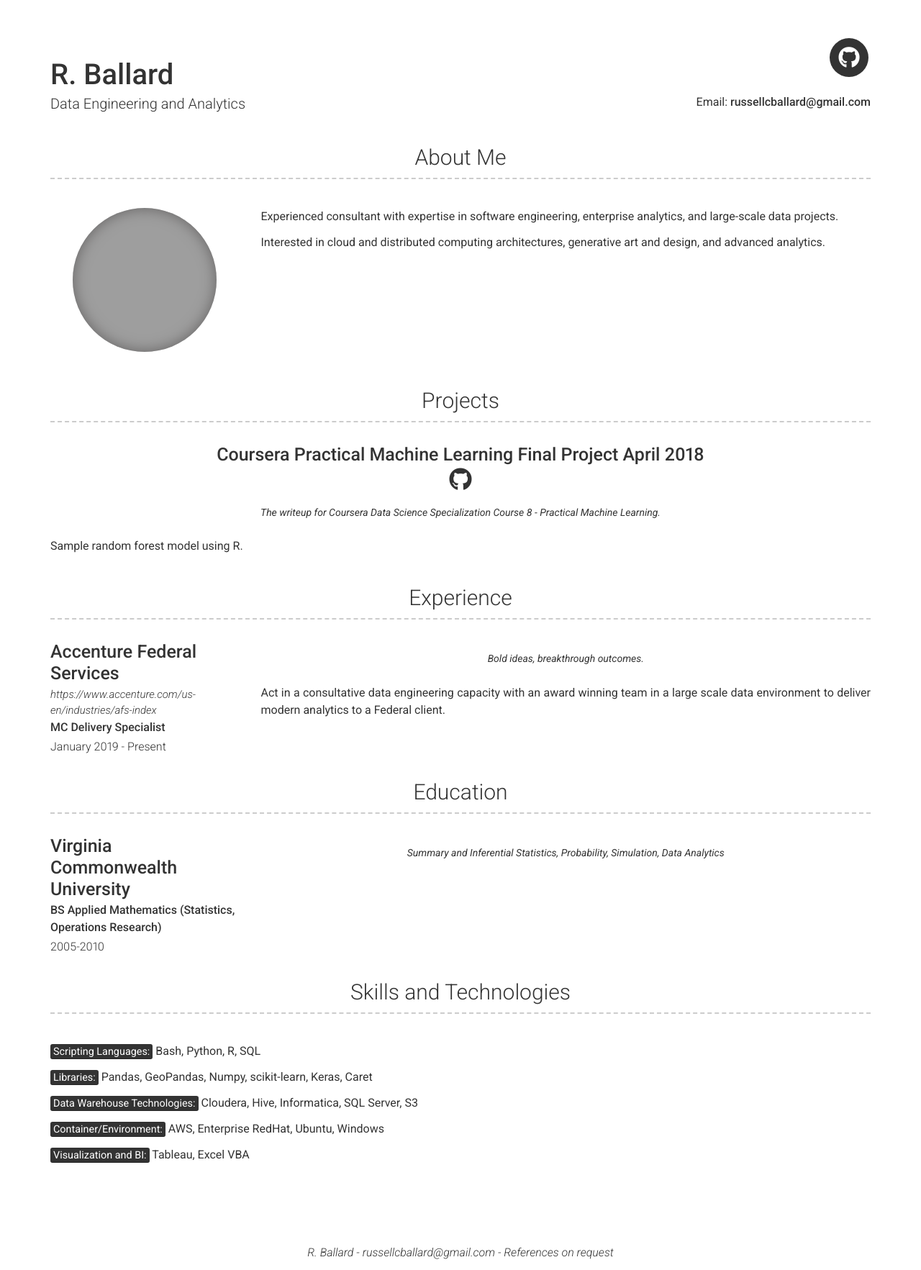
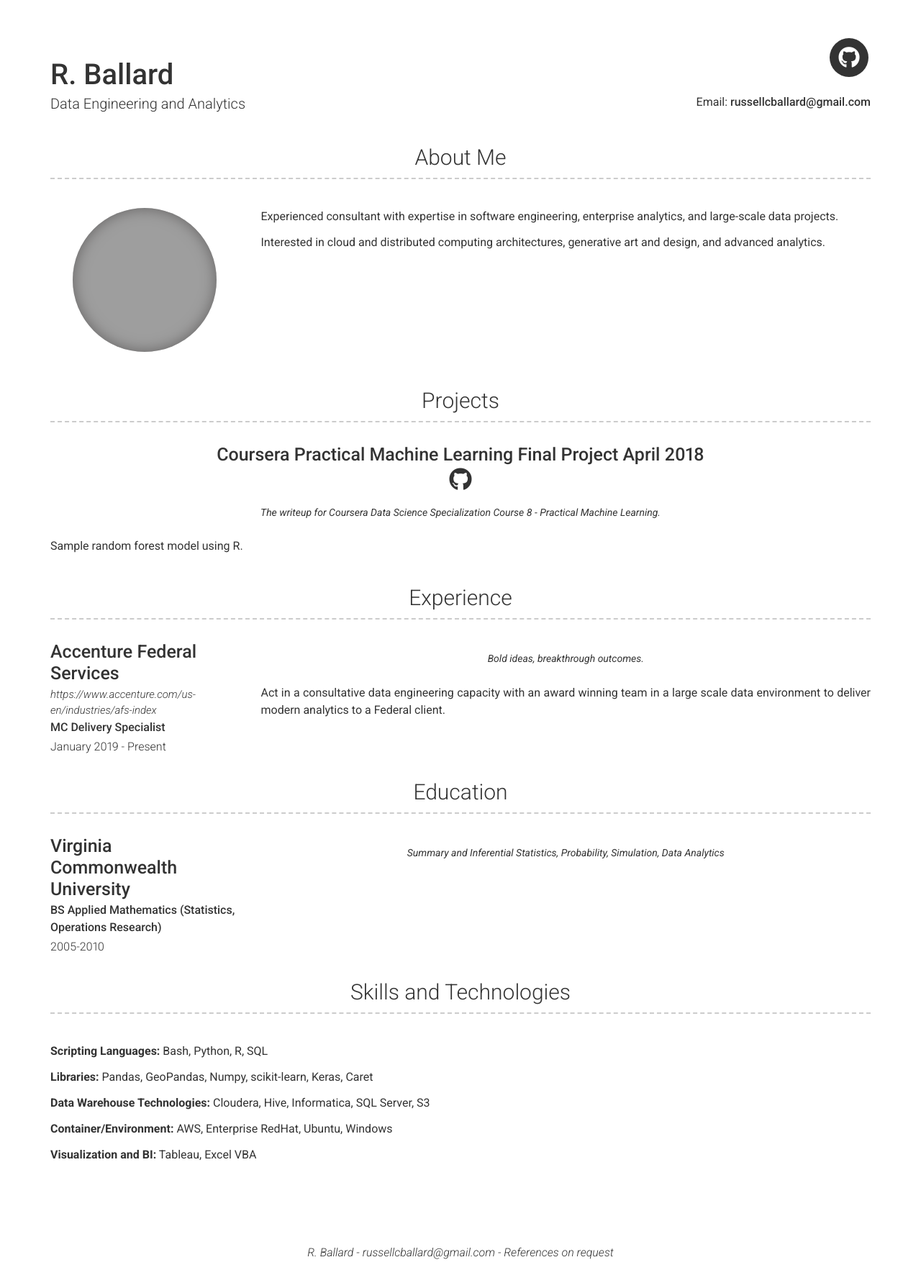
Before and after one commit to r-ballard/r-ballard.github.io, a Jekyll site: the page built from index.md, in a window 1280 px wide. Shown: the whole page at 72% size. Built offline with Jekyll 4.4.1, drawn with Linux system fonts in a browser that asks for light colours; nearby versions of some CDN libraries; grey boxes are pictures that could not be loaded.

Commit message:
Bold Skills section

```diff
--- a/_config.yml
+++ b/_config.yml
@@ -30,7 +30,7 @@ about_content: | # this will include new lines to allow paragraphs
   Experienced consultant with expertise in software engineering, enterprise analytics, and large-scale data projects.
 
   Interested in cloud and distributed computing architectures, generative art and design, and advanced analytics.
-#Write an awesome description about yourself here, this supports markdown, so you can add links and highlight things <mark>like this</mark>.
+#Write an awesome description about yourself here, this supports markdown, so you can add links and highlight things **like this**.
 
 #You can even add paragraphs by using empty lines like this and add anything else markdown supports such as
 #- [My Awesome Resume](https://moya10.github.io/awesome-cv/resume.pdf)
@@ -50,15 +50,15 @@ about_content: | # this will include new lines to allow paragraphs
 # More Section
 # more_title: A Little More About Me #(Use this to override about more section title)
 more_content: | # this will include new lines to allow paragraphs
-  <mark>Scripting Languages:</mark> Bash, Python, R, SQL
+  **Scripting Languages:** Bash, Python, R, SQL
 
-  <mark>Libraries:</mark> Pandas, GeoPandas, Numpy, scikit-learn, Keras, Caret
+  **Libraries:** Pandas, GeoPandas, Numpy, scikit-learn, Keras, Caret
 
-  <mark>Data Warehouse Technologies:</mark> Cloudera, Hive, Informatica, SQL Server, S3
+  **Data Warehouse Technologies:** Cloudera, Hive, Informatica, SQL Server, S3
 
-  <mark>Container/Environment:</mark> AWS, Enterprise RedHat, Ubuntu, Windows
+  **Container/Environment:** AWS, Enterprise RedHat, Ubuntu, Windows
 
-  <mark>Visualization and BI:</mark> Tableau, Excel VBA
+  **Visualization and BI:** Tableau, Excel VBA
 
 # Footer
 footer_show_references: true
```
